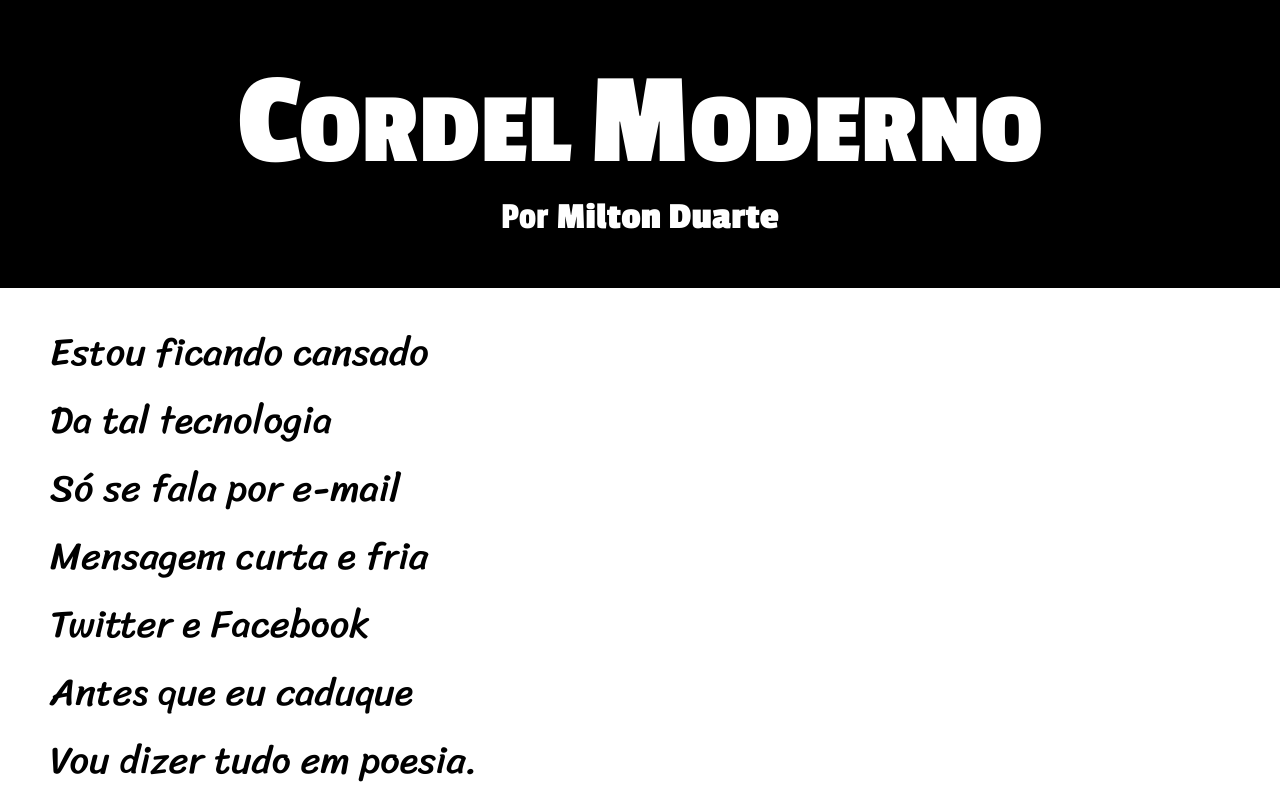
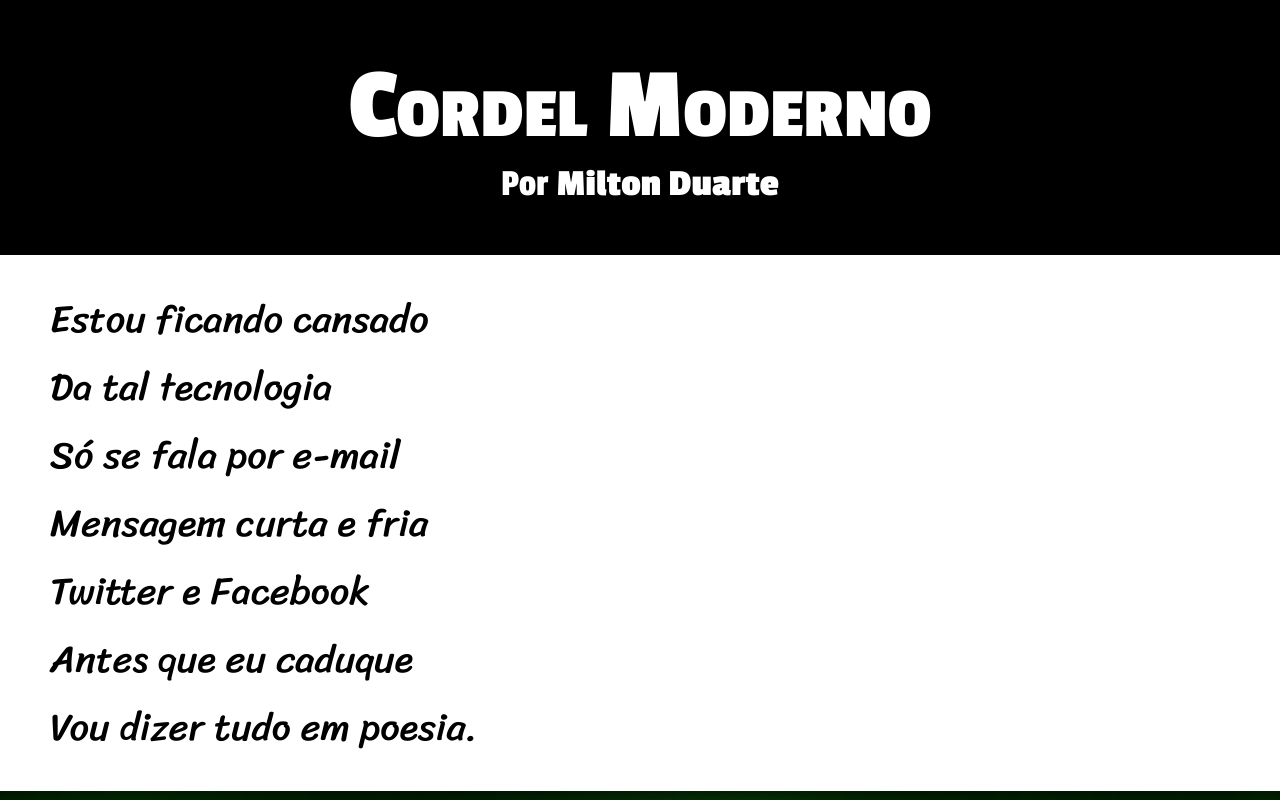
Before and after one commit to Carlos-Herique-dot/HTML5_CSS3, a plain HTML site: page ProjetoCordel/index.html in a window 1280 px wide. Shown: the top 800 px of the page. Drawn offline with Linux system fonts and the light colour scheme.

Commit message:
Melhora do header com font-variant
Aprimorando e retirando JavaScript

```diff
--- a/ProjetoCordel/index.html
+++ b/ProjetoCordel/index.html
@@ -8,7 +8,7 @@
 </head>
 <body>
     <header>
-        <h1>CORDEL MODERNO</h1>
+        <h1>Cordel Moderno</h1>
 <p>Por <a href="https://www.recantodasletras.com.br/poesias/3186743" target="_blank"><strong>Milton Duarte</strong></a></p>
     </header>
     <main>
@@ -25,7 +25,6 @@
                 </p>
             </section>
             <div id="pImg" class="parallax">
-                <div>
                 <section class="back">
                     <p>
                         Não é mais como era antes<br>
@@ -37,7 +36,6 @@
                         E um coração desenhado.<br>
                     </p>
                 </section>
-                </div>
             </div>
             <section>
                 <p>
@@ -61,7 +59,6 @@
                 </p>
             </section>
             <div id="sImg" class="parallax">
-                <div>
                 <section class="back">
                     <p>
                         Tenho saudade das cartas<br>
@@ -73,7 +70,6 @@
                         Nas linhas do coração.<br>
                     </p>
                 </section>
-                </div>
             </div>
             <section>
                 <p>
@@ -101,16 +97,5 @@
         <p>Site desenvolvido por <a href="https://gustavoguanabara.github.io" target="_blank">Gustavo Guanabara</a> em <a href="https://www.cursoemvideo.com" target="_blank">CursoEmVideo</a></p>
     </footer>
 
-    <script>
-        const texto = document.querySelector('h1');
-        const palavras = texto.innerText.split(' ');
-
-        const novoConteudo = palavras.map(palavra =>{
-            const primeiraLetra = palavra.charAt(0);
-            const restoDaPalavra = palavra.slice(1);
-            return '<span class="primeira-letra">'+primeiraLetra+'</span>'+ restoDaPalavra;
-        }).join(' ');
-        texto.innerHTML = novoConteudo;
-    </script>
 </body>
 </html>
--- a/ProjetoCordel/style.css
+++ b/ProjetoCordel/style.css
@@ -9,6 +9,11 @@
     --font1: Verdana, Geneva, Tahoma, sans-serif;
     --font2: 'Passion One', cursive;
     --font3: 'Sriracha', cursive;
+}
+
+html, body{
+    min-height: 100ch;
+    background-color: darkgray;
 }
 
 *{
@@ -27,8 +32,8 @@ header{
     font-size: 4vw;
 }
 
-.primeira-letra{
-    font-size: 1.3em;
+header h1{
+    font-variant: small-caps;
 }
 
 header p{
@@ -53,8 +58,7 @@ main{
 
 main section{
     font-family: var(--font3);
-    margin-top: 30px;
-    margin-bottom: 30px;
+    padding: 30px 0;
     margin-left: 50px;
     font-size: 3vw;
 }
@@ -92,7 +96,8 @@ footer{
     color: white;
     background-color: rgba(0, 0, 0, 0.337);
     width: max-content;
-    margin-top: 7vw;
+    margin-top: 7vh;
+    padding: 0;
 }
 
 /* Fim Imagens */
```
Lines whose indentation alone changed are shown as unchanged.
